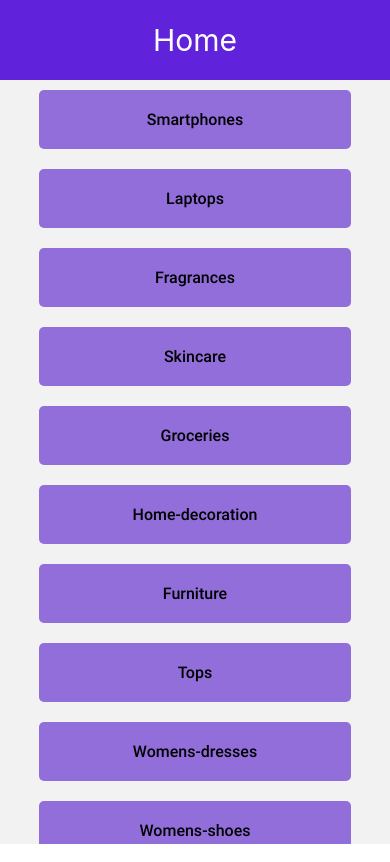
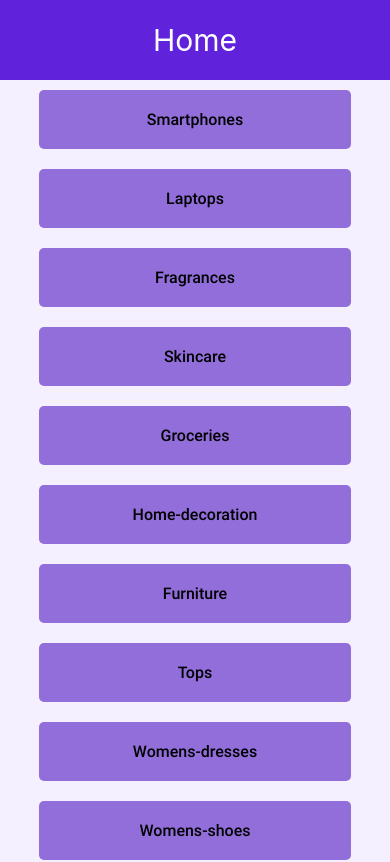
Before and after one commit to renzodemarco/desarrollo-de-apps, a React Native app: screen /Home in a window 390 px wide. Shown: the top 862 px of the page. Built offline with nearby package versions, Linux system fonts and the light colour scheme.

Commit message:
background color

```diff
--- a/App.js
+++ b/App.js
@@ -7,7 +7,6 @@ import Home from './src/screens/Home'
 import ProductsByCategory from './src/screens/ProductsByCategory'
 import ProductDetail from './src/screens/ProductDetail'
 import Header from './src/components/Header'
-import colors from './src/utils/colors'
 
 const App = () => {
   const [fontsLoaded] = useFonts(fontsCollection);
--- a/src/screens/Home.jsx
+++ b/src/screens/Home.jsx
@@ -1,12 +1,19 @@
-import Header from '../components/Header'
 import Categories from '../components/Categories'
+import { View, StyleSheet } from 'react-native'
+import colors from '../utils/colors'
 
 const Home = ({ navigation }) => {
   return (
-    <>
+    <View style={styles.background}>
       <Categories navigation={navigation}/>
-    </>
+    </View>
   )
 }
 
 export default Home
+
+const styles = StyleSheet.create({
+  background: {
+    backgroundColor: colors.background
+  }
+})
--- a/src/screens/ProductDetail.jsx
+++ b/src/screens/ProductDetail.jsx
@@ -2,6 +2,7 @@ import { StyleSheet, Text, View, Image } from 'react-native'
 import products from '../data/products.json'
 import { useEffect, useState } from 'react'
 import fonts from '../utils/fonts'
+import colors from '../utils/colors'
 
 const ProductDetail = ({ route }) => {
 
@@ -14,11 +15,10 @@ const ProductDetail = ({ route }) => {
   }, [itemId])
 
   return (
-    <>
-      <View>
+    <View style={styles.background}>
       <Image
         style={styles.image}
-            source={{uri:product?.images ? product.images[0] : null}}
+        source={{ uri: product?.images ? product.images[0] : null }}
         resizeMode='cover'
       />
       <View style={styles.container}>
@@ -27,13 +27,15 @@ const ProductDetail = ({ route }) => {
         <Text style={styles.price}>${product.price}</Text>
       </View>
     </View>
-    </>
   )
 }
 
 export default ProductDetail
 
 const styles = StyleSheet.create({
+  background: {
+    backgroundColor: colors.background
+  },
   image: {
     width: '100%',
     height: 360
--- a/src/screens/ProductsByCategory.jsx
+++ b/src/screens/ProductsByCategory.jsx
@@ -1,8 +1,9 @@
-import { FlatList } from 'react-native'
+import { FlatList, StyleSheet, View } from 'react-native'
 import { useEffect, useState } from 'react'
 import products from '../data/products.json'
 import ProductCard from '../components/ProductCard'
 import Search from '../components/Search'
+import colors from '../utils/colors'
 
 const ProductsByCategory = ({ navigation, route }) => {
 
@@ -24,15 +25,21 @@ const ProductsByCategory = ({ navigation, route }) => {
   }, [category, keyword])
 
   return (
-    <>
+    <View style={styles.background}>
       <Search handleKeyword={handleKeyword}/>
       <FlatList
         data={filteredProducts}
         keyExtractor={item => item.id}
         renderItem={({ item }) => <ProductCard item={item} navigation={navigation}/>}
       />
-    </>
+    </View>
   )
 }
 
 export default ProductsByCategory
+
+const styles = StyleSheet.create({
+  background: {
+    backgroundColor: colors.background
+  }
+})
--- a/src/utils/colors.js
+++ b/src/utils/colors.js
@@ -1,5 +1,5 @@
 const colors = {
-    background: '#C6BCDE',
+    background: '#F4F0FF',
     primary: '#6023DB',
     secondary: '#926EDB'
 }
```
Lines whose indentation alone changed are shown as unchanged.
